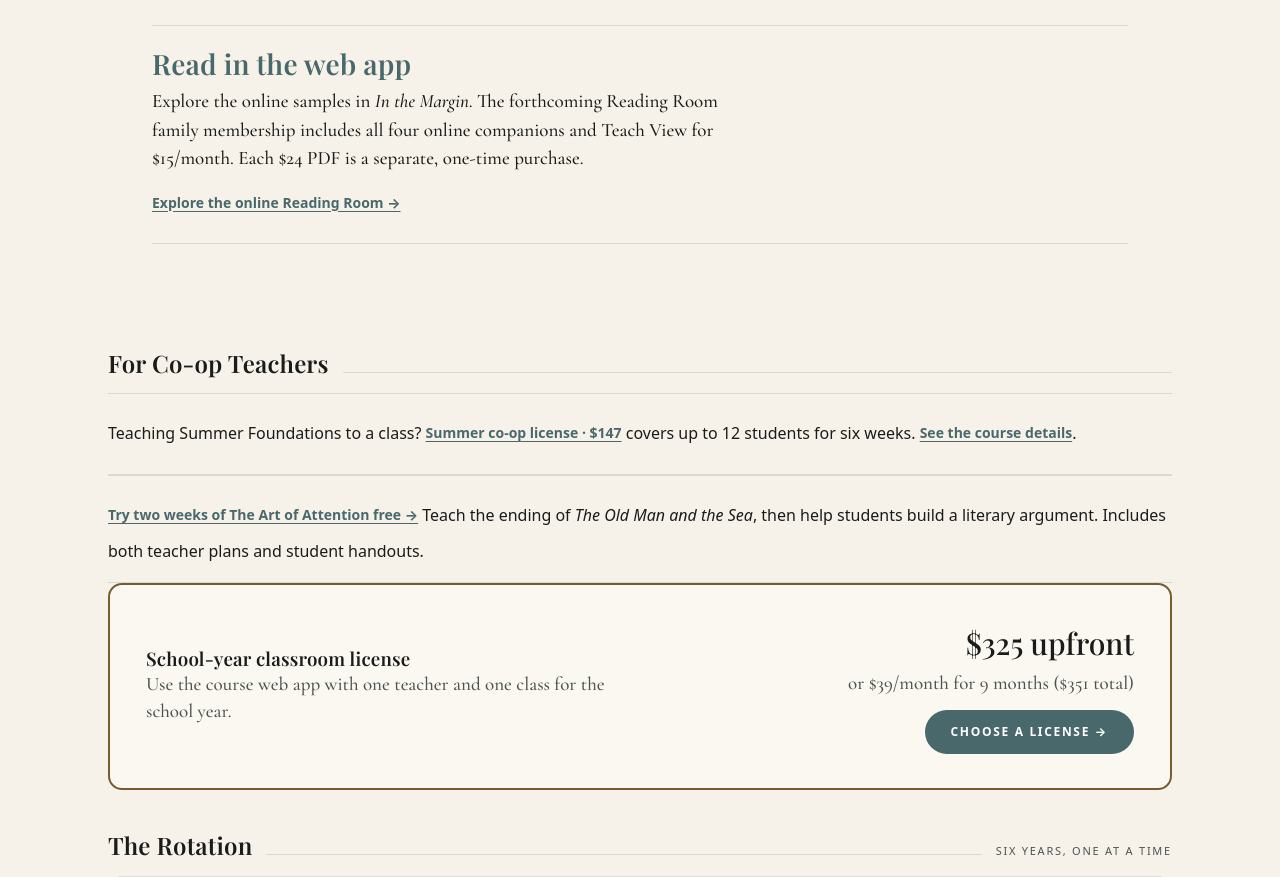
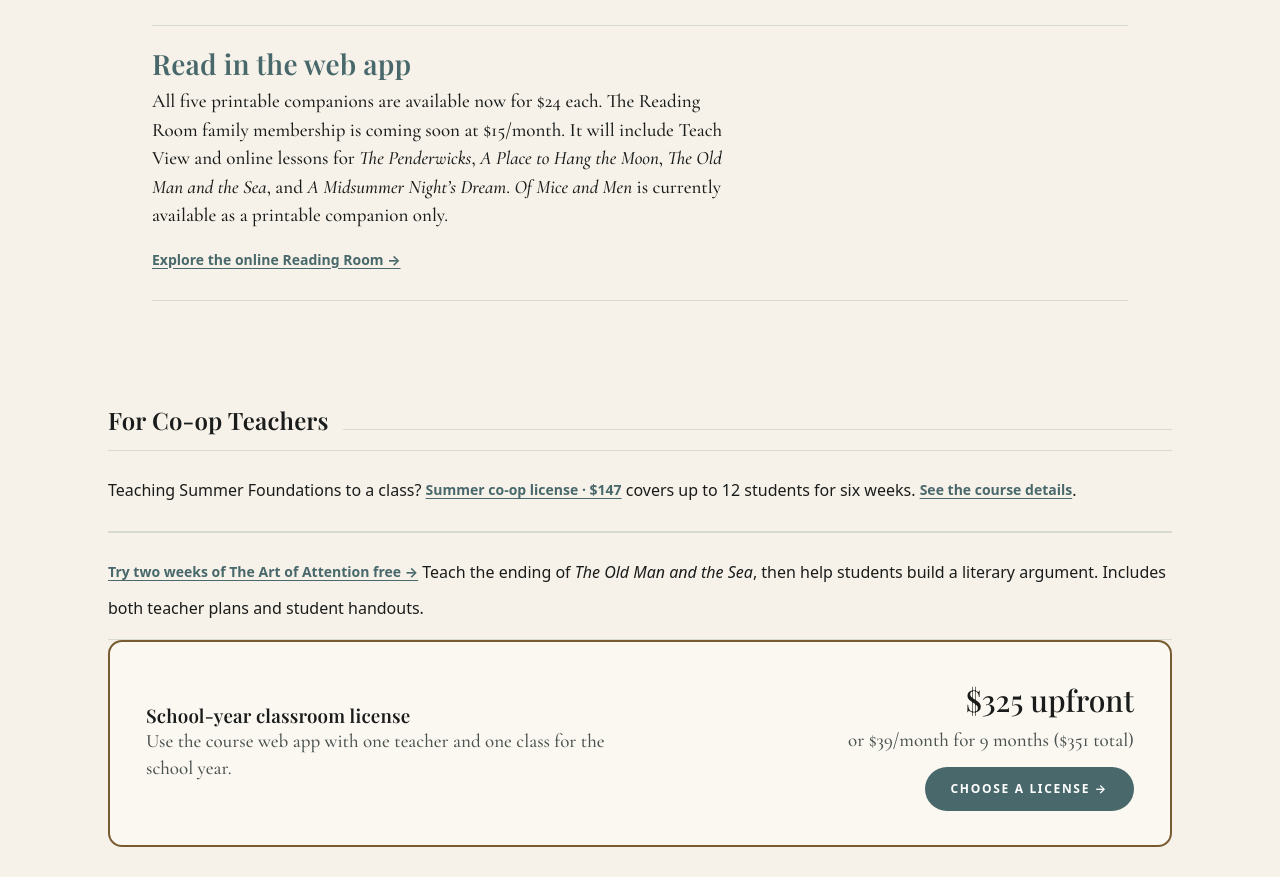
Before and after one commit to kprietodelightandsavor-tech/delight-savor-website, a plain HTML site: page Shop.html in a window 1280 px wide. Shown: the part 2379-3256 px from the top of the page. Drawn offline with nearby package versions, Linux system fonts and the light colour scheme; a web font is replaced by a local one.

Commit message:
Clarify printable titles and upcoming online Reading Room membership

```diff
--- a/Shop.html
+++ b/Shop.html
@@ -95,7 +95,7 @@ h1,h2,h3{font-family:var(--display);font-weight:600;color:var(--ink);line-height
         <a href="https://payhip.com/b/13MxT" aria-label="Buy the full PDF of Of Mice and Men for $24">Full PDF · $24</a></div></div>
       </article>
     </div>
-    <div class="rr-online"><h3>Read in the web app</h3><p>Explore the online samples in <i>In the Margin</i>. The forthcoming Reading Room family membership includes all four online companions and Teach View for $15/month. Each $24 PDF is a separate, one-time purchase.</p>
+    <div class="rr-online"><h3>Read in the web app</h3><p>All five printable companions are available now for $24 each. The Reading Room family membership is coming soon at $15/month. It will include Teach View and online lessons for <i>The Penderwicks</i>, <i>A Place to Hang the Moon</i>, <i>The Old Man and the Sea</i>, and <i>A Midsummer Night’s Dream</i>. <i>Of Mice and Men</i> is currently available as a printable companion only.</p>
     <a href="https://margin.delightandsavor.com/#reading-room-title">Explore the online Reading Room →</a></div>
   </section>
 <div class="group-head"><h2 id="co-op">For Co-op Teachers</h2><span class="rule"></span></div>
```
